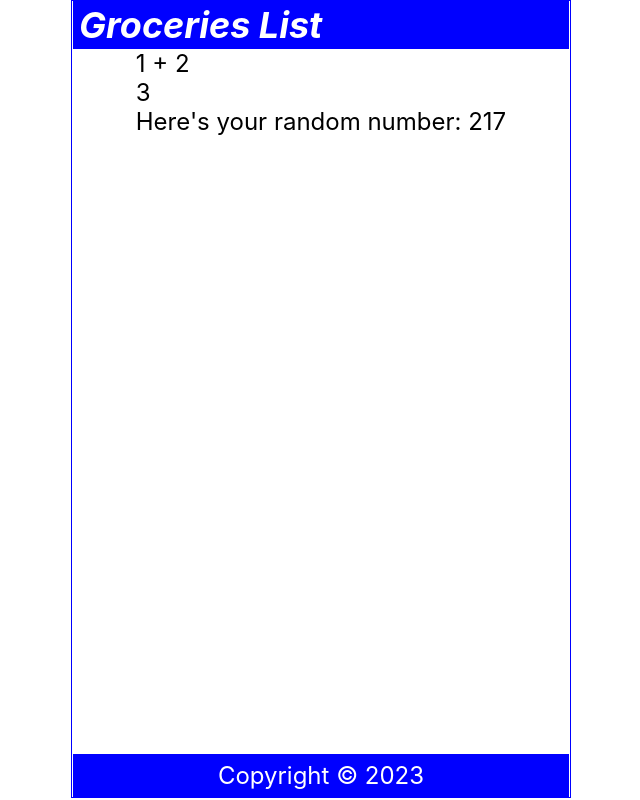
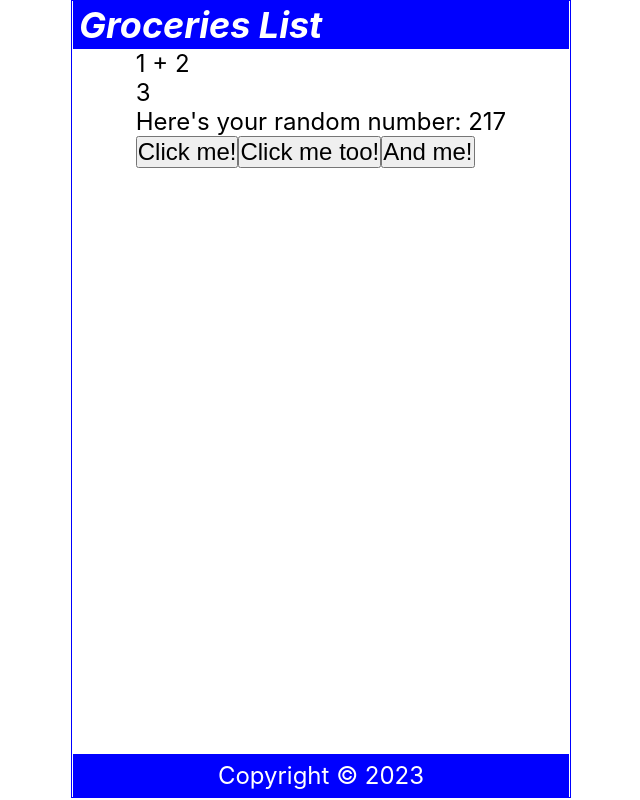
Before and after one commit to Sultepronit/react-2-basics, a React (Create React App) app: page / in a window 1280 px wide. Shown: the whole page, without its empty margins (319-959 px from the left). Built offline with nearby package versions, Linux system fonts and the light colour scheme.

Commit message:
added some click events

```diff
--- a/src/Contents.js
+++ b/src/Contents.js
@@ -5,11 +5,28 @@ const Contents = () => {
         return Math.floor(Math.random() * 1000);
     }
 
+    function handleClick() {
+        console.log('Clicked!');
+    }
+
+    function handleClick2(parameter) {
+        console.log(`${parameter} inserted!`);
+    }
+
+    function handleClick3(e) {
+        console.log(e);
+        console.log(e.target);
+        console.log(e.target.innerText);
+    }
+
     return (
     <main>
         <p>1 + 2</p>
         <p>{1 + 2}</p>
         <p>Here's your random number: {returnRandomInt()}</p>
+        <button onClick={handleClick}>Click me!</button>
+        <button onClick={() => handleClick2('Hello!')}>Click me too!</button>
+        <button onClick={(e) => handleClick3(e)}>And me!</button>
     </main>
     )
 }
```
